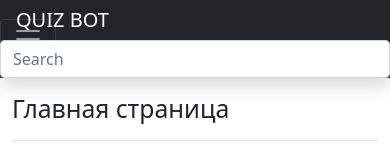
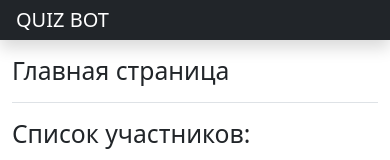
Before and after one commit to ilgiz-ayupov/quiz-admin-panel, a Vue app: page / in a window 390 px wide. Shown: the top 160 px of the page. Built offline with nearby package versions, Linux system fonts and the light colour scheme; no server answers; the database is empty.

Commit message:
Попровил Header.vue

```diff
--- a/src/components/Header.vue
+++ b/src/components/Header.vue
@@ -3,22 +3,5 @@
     class="navbar navbar-dark sticky-top bg-dark flex-md-nowrap p-0 shadow"
   >
     <router-link class="navbar-brand col-md-3 col-lg-2 me-0 px-3" to="/">QUIZ BOT</router-link>
-    <button
-      class="navbar-toggler position-absolute d-md-none collapsed"
-      type="button"
-      data-bs-toggle="collapse"
-      data-bs-target="#sidebarMenu"
-      aria-controls="sidebarMenu"
-      aria-expanded="false"
-      aria-label="Toggle navigation"
-    >
-      <span class="navbar-toggler-icon"></span>
-    </button>
-    <input
-      class="form-control form-control-dark w-100"
-      type="text"
-      placeholder="Search"
-      aria-label="Search"
-    />
   </header>
 </template>
```
